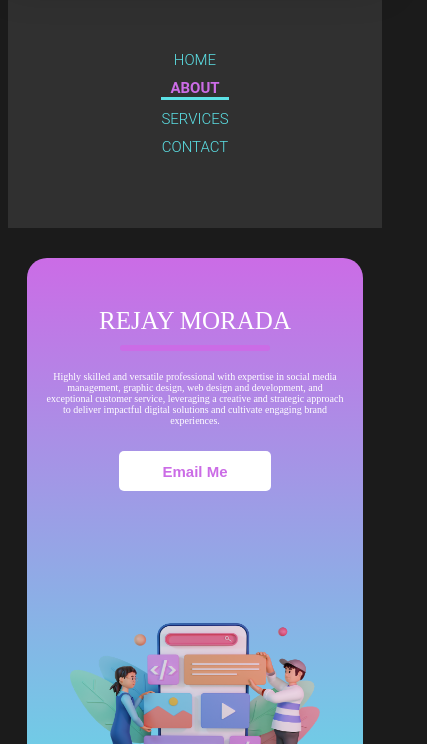
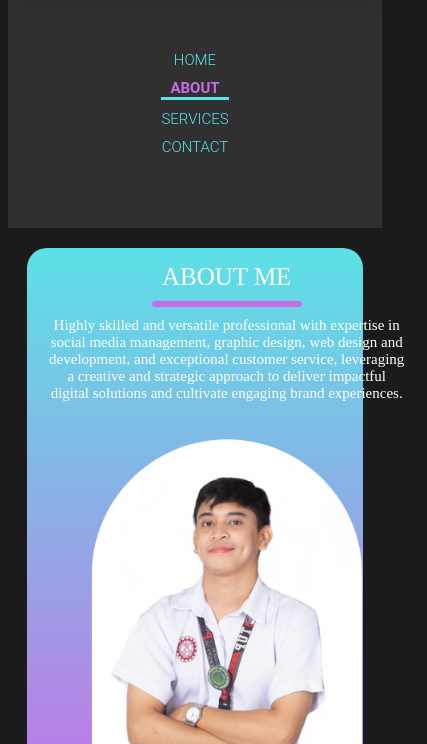
Before and after one commit to RejayMorada0/REJAY_MORADA_PORTFOLIO_2, a plain HTML site: page about.html in a window 390 px wide. Shown: the part 100-844 px from the top of the page, 427 px wide, since content can reach past the window. Drawn offline with Linux system fonts and the light colour scheme.

Commit message:
LINE SHORTER

```diff
--- a/about.html
+++ b/about.html
@@ -31,25 +31,21 @@
 
     <!--  BODY -->
     <div class="body">
-        <div class="containerhome">
+        <div class="containerhome2">
             <div class="contleft">
                 <div class="label">
-                    <h1>REJAY MORADA</h1>
-                    <!-- <h2>WEB DESIGNER, WEB DEVELOPER, GRAPHIC DESIGNER, VIRTIUAL ASSISTANT.</h2> -->
+                    <h1>ABOUT ME</h1>
                     <div class="linya"></div>
-                    <p>Highly skilled and versatile professional with expertise in social
+                    <h2>Highly skilled and versatile professional with expertise in social
                         media management, graphic design, web design and development,
                         and exceptional customer service, leveraging a creative and
                         strategic approach to deliver impactful digital solutions and
                         cultivate engaging brand experiences.
-                    </p>
-                    <div class="button">
-                        <button> <a href="/Login" target="_blank" rel="noreferrer"> Email Me </a></button>
-                    </div>
+                    </h2>
                 </div>
             </div>
             <div class="labelbox">
-                <Image class="image1" src="images/1.png" alt="" width="1000" height="100" />
+                <Image class="image2" src="images/Jay.png" alt=""  />
             </div>
 
         </div>
--- a/css/style.css
+++ b/css/style.css
@@ -104,7 +104,8 @@ body{
     align-items: center;
 }
 
-.containerhome {
+.containerhome1,
+.containerhome2 {
     display: flex;
     border-radius: 20px;
     width: 1000px;
@@ -195,17 +196,28 @@ button a {
     width: 400px;
     height: 350px;
 }
+.image2 {
+    width: 400px;
+    height: 400px;
+}
 
 @media only screen and (max-width: 1000px) {
     .body {
         height: fit-content;
     }
-    .containerhome {
-        margin: 30px 0 30px 0;
+    .containerhome1 {
+        margin: 20px 0 20px 0;
         width: 90%;
         height: 600px;
         display: grid;
         background: linear-gradient(0deg, rgba(92, 225, 230, 1) 0%, rgba(203, 108, 230, 1) 100%);
+    }
+    .containerhome2 {
+        margin: 20px 0 20px 0;
+        width: 90%;
+        height: 600px;
+        display: grid;
+        background: linear-gradient(0deg, rgba(203, 108, 230, 1) 0%, rgba(92, 225, 230, 1) 100%);
     }
     .contleft,
     .labelbox {
```
Also changed, not shown: index.html (+1 -1 lines), images/Jay.png (added).
